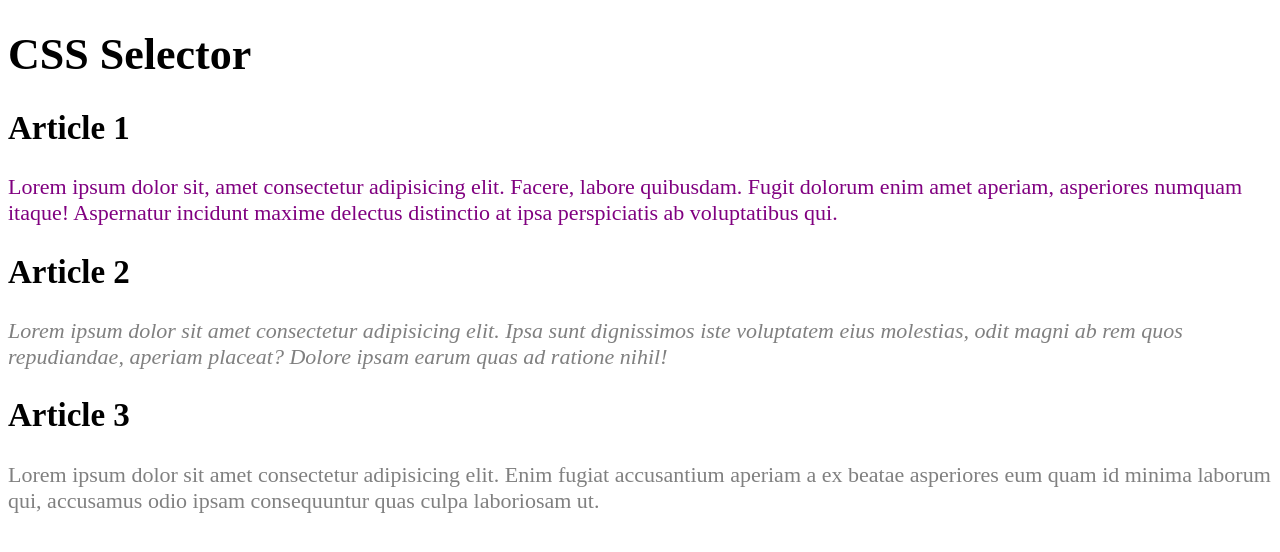
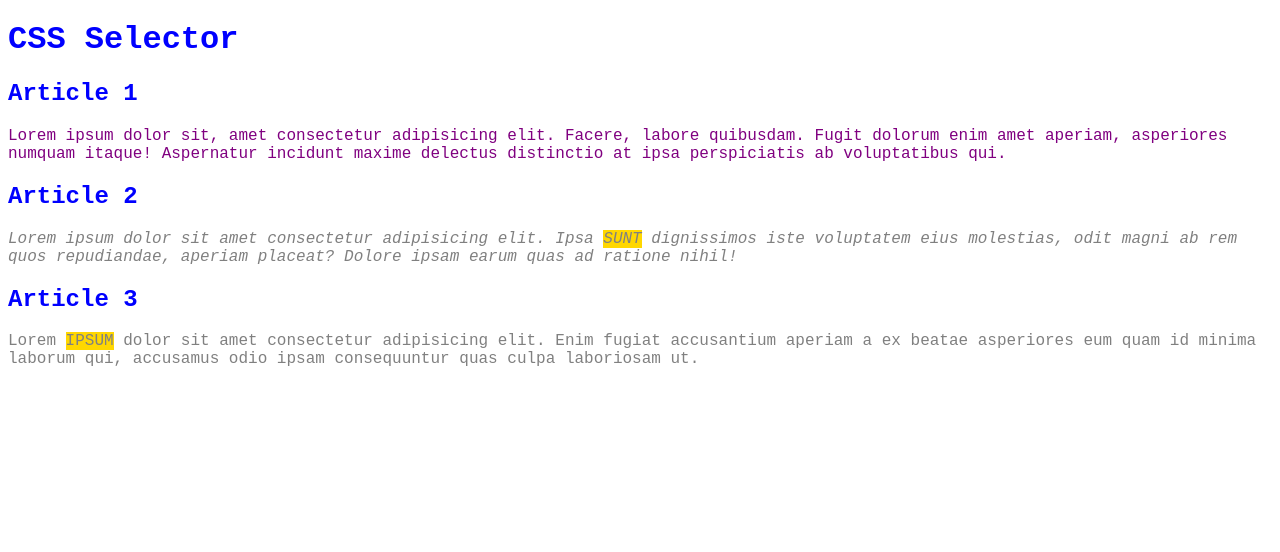
Before and after one commit to alyxlance/front_end_webdev, a plain HTML site: page index.html in a window 1280 px wide. Drawn offline with Linux system fonts and the light colour scheme.

Commit message:
new commit

```diff
--- a/css/style.css
+++ b/css/style.css
@@ -1,9 +1,22 @@
+* {
+    font-family: monospace;
+}
+
 body {
-    font-size: 22px;
+    font-size: 16px;
+}
+
+h1, h2 {
+    color: blue;
 }
 
 p {
     color: purple;
+}
+
+.highlight {
+    text-transform: uppercase;
+    background-color: gold;
 }
 
 .gray {
--- a/index.html
+++ b/index.html
@@ -12,9 +12,9 @@
         <h2>Article 1</h2>
         <p>Lorem ipsum dolor sit, amet consectetur adipisicing elit. Facere, labore quibusdam. Fugit dolorum enim amet aperiam, asperiores numquam itaque! Aspernatur incidunt maxime delectus distinctio at ipsa perspiciatis ab voluptatibus qui.</p>
         <h2>Article 2</h2>
-        <p class="gray" id="second">Lorem ipsum dolor sit amet consectetur adipisicing elit. Ipsa sunt dignissimos iste voluptatem eius molestias, odit magni ab rem quos repudiandae, aperiam placeat? Dolore ipsam earum quas ad ratione nihil!</p>
+        <p class="gray" id="second">Lorem ipsum dolor sit amet consectetur adipisicing elit. Ipsa <span class="highlight">sunt</span> dignissimos iste voluptatem eius molestias, odit magni ab rem quos repudiandae, aperiam placeat? Dolore ipsam earum quas ad ratione nihil!</p>
         <h2>Article 3</h2>
-        <p class="gray">Lorem ipsum dolor sit amet consectetur adipisicing elit. Enim fugiat accusantium aperiam a ex beatae asperiores eum quam id minima laborum qui, accusamus odio ipsam consequuntur quas culpa laboriosam ut.</p>
+        <p class="gray">Lorem <span class="highlight">ipsum</span>  dolor sit amet consectetur adipisicing elit. Enim fugiat accusantium aperiam a ex beatae asperiores eum quam id minima laborum qui, accusamus odio ipsam consequuntur quas culpa laboriosam ut.</p>
     </main>
 </body>
 </html>
```
